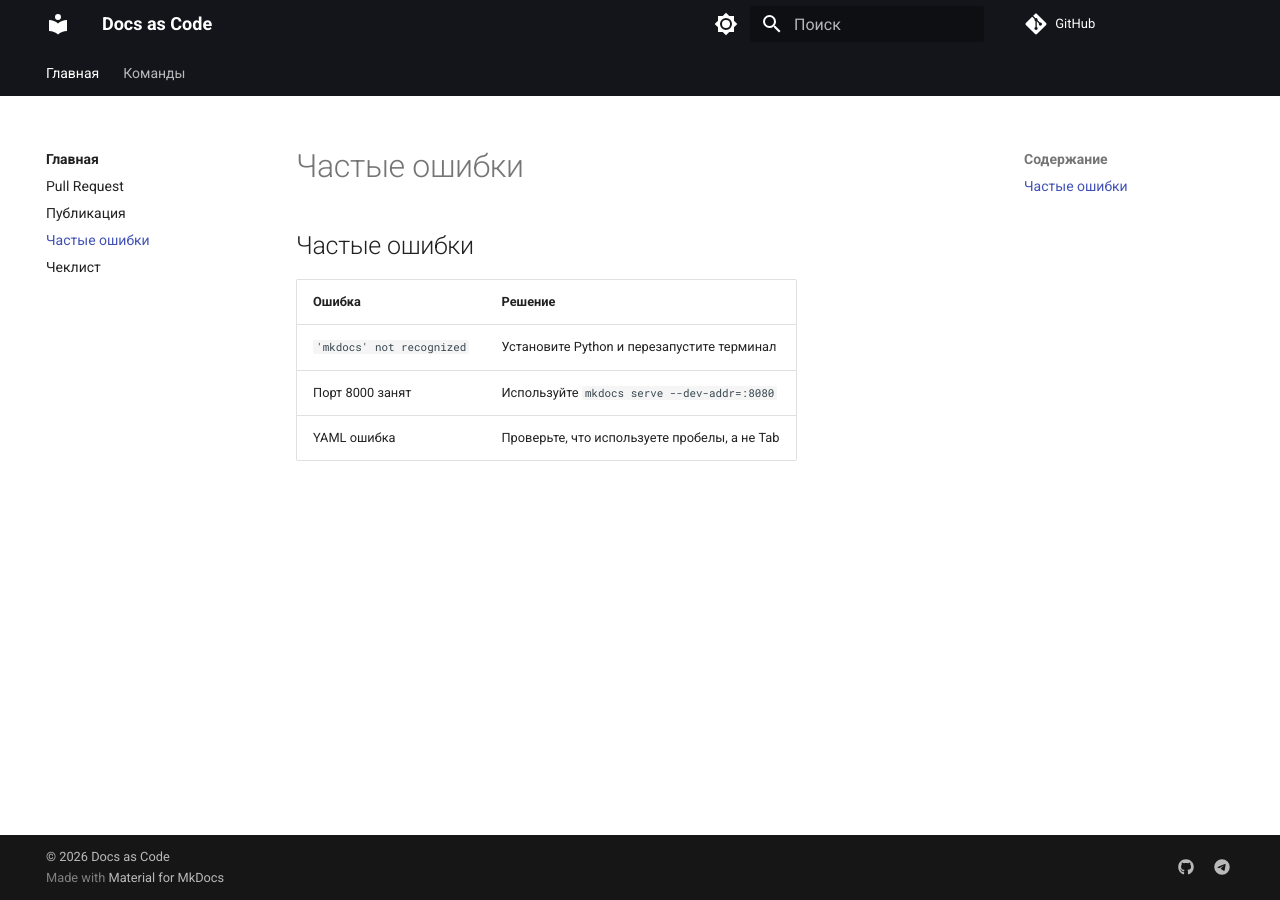
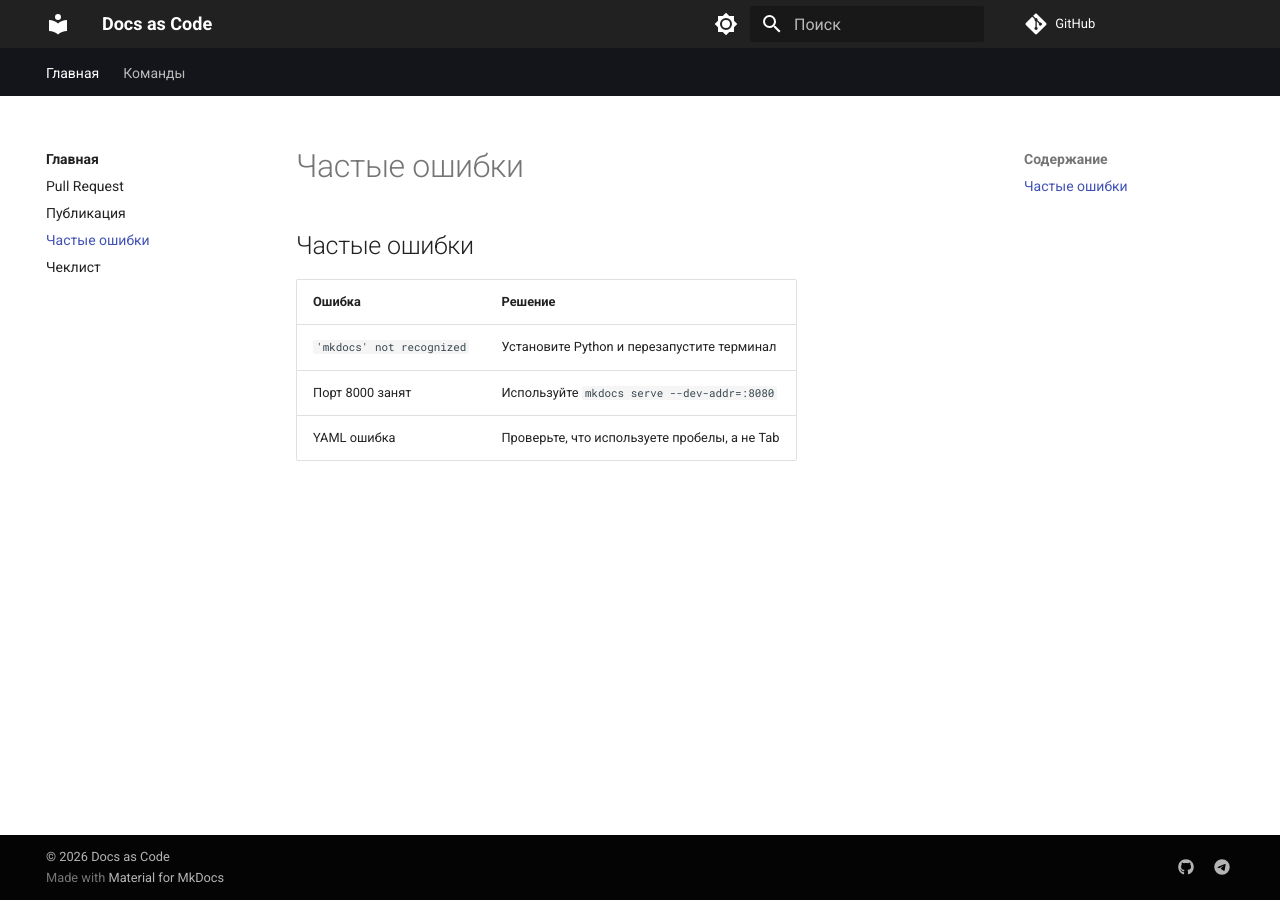
Before and after one commit to AlinARinAtovNa/manual, an MkDocs documentation site: the page built from docs/mistakes.md, in a window 1280 px wide. Built offline with MkDocs 1.6.1 and Material for MkDocs 9.7.7, drawn with Linux system fonts in a browser that asks for light colours; comment, search, counter and statistics services are not loaded.

Commit message:
Доработка

```diff
--- /dev/null
+++ b/docs/stylesheets/extra.css
@@ -0,0 +1,19 @@
+/* Шапка в светлой теме */
+[data-md-color-scheme="default"] .md-header {
+    background-color: #000000de !important;
+}
+
+/* Шапка в темной теме */
+[data-md-color-scheme="slate"] .md-header {
+    background-color: #000000de !important;
+}
+
+/* Подвал в светлой теме */
+[data-md-color-scheme="default"] .md-footer-meta {
+    background-color: #000000de !important;
+}
+
+/* Подвал в темной теме */
+[data-md-color-scheme="slate"] .md-footer-meta {
+    background-color: #000000de !important;
+}
--- a/mkdocs.yml
+++ b/mkdocs.yml
@@ -77,3 +77,6 @@
 
 # Копирайт в подвале
 copyright: © 2026 Docs as Code
+
+extra_css:
+  - stylesheets/extra.css
```
Also changed, not shown: docs/index.md (+2 -0 lines), site/404.html, site/checklist/index.html, site/commands/index.html, site/github-pr/index.html, site/index.html, site/mistakes/index.html, site/publish/index.html.
